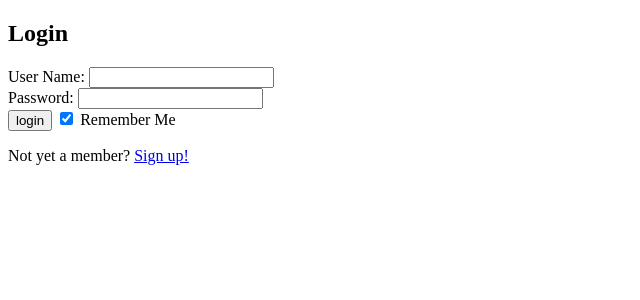
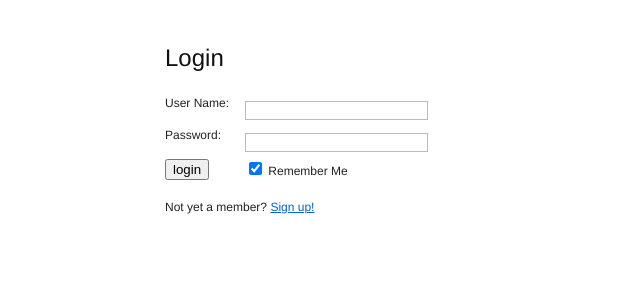
Before and after one commit to scott-vs/LAMP-To-do-List, a PHP site: page /index.php?a=todo in a window 1280 px wide. Shown: the top 300 px of the page, without its empty margins (0-640 px from the left). Run offline with PHP 8.4, Linux system fonts and the light colour scheme; data that the repository does not hold is empty.

Commit message:
Blueprint CSS layout added

```diff
--- a/resource/todo.css
+++ b/resource/todo.css
@@ -1,54 +1,12 @@
 @CHARSET "UTF-8";
 
 body {
-	background: #7DD6E5 ;
-	position:absolute;
-	margin-left: 100px;
-	width: 800px;
+	margin-top:40px;
 }
 
-#content {
-	width: 500px;
-	padding:10px 50px 25px 50px;
-	text-align:justify;
-	background-color: #FBFFE7;
-	margin-top:50px;
+.error_mess{
+	color:#CC0000;
 }
-#content h1 {
-	margin-top:20px;
-	font-size: 150%;
+.options{
+	visibility: hidden;
 }
-
-#todolist, #hasdonelist {
-	padding:5px;
-	width:400px;
-	background-color: #FFF;
-	margin-bottom:10px;
-	border: 1px solid #AAA;
-}
-
-#todolist a, #hasdonelist a {
-	font-size:70%;
-}
-
-#welcome {
-	float:right;
-}
-
-.item {
-	display:inline;
-}
-
-#hasdonelist {
-	color:#AAA;
-}
-
-.tinytext {
-	margin:10px;
-	font-size:75%;
-}
-
-#login input {
-	right:500px;
-	position:absolute;
-}
--- a/resource/todo.js
+++ b/resource/todo.js
@@ -3,8 +3,10 @@ $(document).ready(function(){
 	var ajaxURL = "./action/ajax.php?userID="+user_id;
 
 	$("#signup_username").change(function(){
-		$("#user_error").load(ajaxURL+"&command=checkname&n="+$("#signup_username").val());
+		$("#user_error").load(ajaxURL+"&command=checkname&name="+$("#signup_username").val());
 	});
+
+
 
 	$("#signout_btn").html("<button>sign out</button>");
 	$("#todolist").load(ajaxURL+"&command=loadList&todo=todo");
@@ -19,6 +21,13 @@ $(document).ready(function(){
 			data:"txt="+$("#addtolist").val(),
 			success:function(response){$("#todolist").html(response);$("#addtolist").val("");}
 		});
+	});
+
+	$("#todolist,#hasdonelist").delegate(".item","mouseover",function(){
+		$(this).find('.options').css("visibility","visible");
+	});
+	$("#todolist,#hasdonelist").delegate(".item","mouseout",function(){
+		$(this).find('.options').css("visibility","hidden");
 	});
 
 	$("#todolist,#hasdonelist").delegate("button","click",function(){
--- a/view/header.php
+++ b/view/header.php
@@ -7,15 +7,15 @@
 	<script type="text/javascript" src="resource/jquery-1.5.1.min.js"></script>
 	<script type="text/javascript" src="resource/todo.js" ></script>
 
-	<?php /*
-	<link rel="stylesheet" href="css/blueprint/screen.css" type="text/css" media="screen, projection" />
-	<link rel="stylesheet" href="css/blueprint/print.css" type="text/css" media="print" />
+
+	<link rel="stylesheet" href="resource/blueprint/screen.css" type="text/css" media="screen, projection" />
+	<link rel="stylesheet" href="resource/blueprint/print.css" type="text/css" media="print" />
 	<!--[if lt IE 8]>
-	  <link rel="stylesheet" href="css/blueprint/ie.css" type="text/css" media="screen, projection" />
+	  <link rel="stylesheet" href="resource/blueprint/ie.css" type="text/css" media="screen, projection" />
 	<![endif]-->
 	<link type="text/css" rel="stylesheet" href="resource/todo.css" />
-	*/ ?>
+
 </head>
 <body>
-<div id="content">
+<div id="content" class="container ">
 <input id="user_id" type="hidden" value="<?php echo($USER_ID); ?>" />
--- a/view/login.php
+++ b/view/login.php
@@ -11,13 +11,13 @@ if ($_POST["formSubmited"]){
 <div id="login">
     <h2>Login</h2>
     <div id="newuser_mess"><?php echo($newuser_mess); ?></div>
-    <div id="login_error"><?php echo($login_error); ?></div>
+    <div id="login_error" class="error_mess"><?php echo($login_error); ?></div>
 	<form action="index.php" method="post">
 		<p>
-		User Name: <input type="text" name="username" value="<?php echo($username);?>" /><br />
-		Password: <input type="password" name="password" /><br />
+		<span class="span-2">User Name:</span> <input type="text" name="username" value="<?php echo($username);?>" /><br />
+		<span class="span-2">Password:</span> <input type="password" name="password" /><br />
 		<input type="hidden" name="loginformSubmited" value="true" />
-		<input type="submit" value="login" />
+		<span class="span-2"><input type="submit" value="login" /></span>
 		<input type="checkbox" name="remember" checked="checked" /> Remember Me<br />
 		</p>
 	</form>
```
Also changed, not shown: list_renders.php (+5 -5 lines), view/home.php (+11 -6 lines), view/signup.php (+4 -4 lines).
